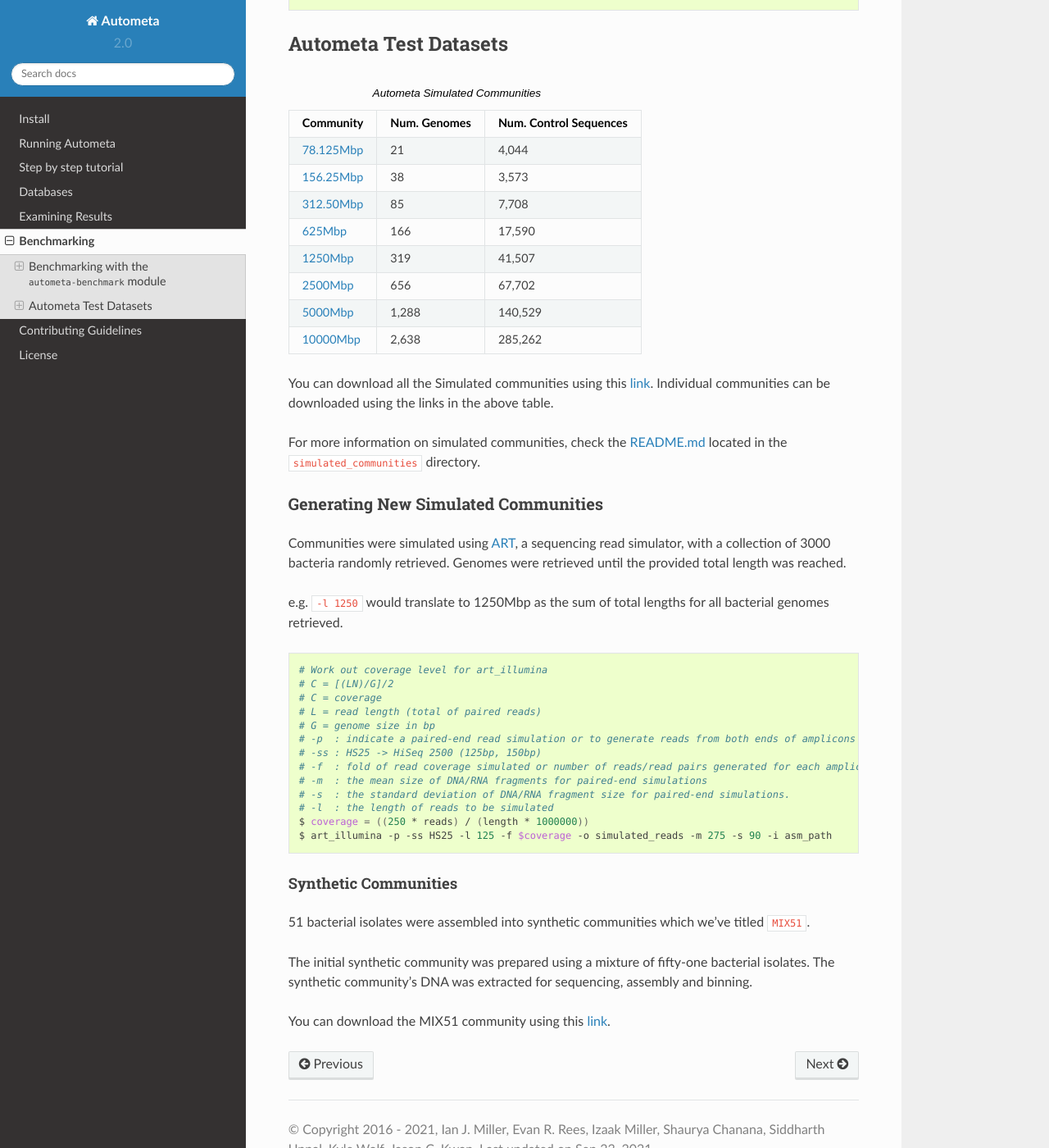
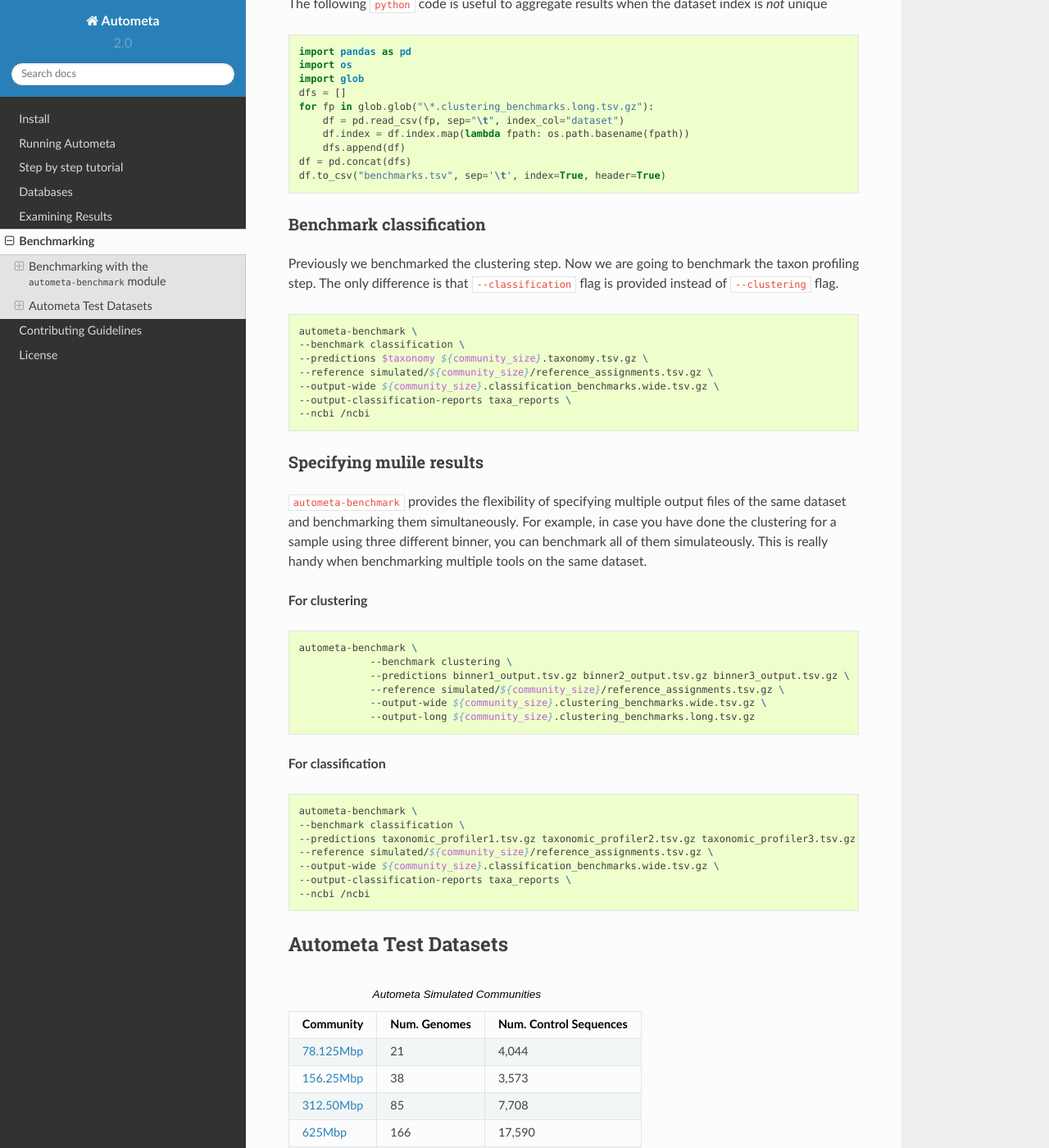
Before and after one commit to KwanLab/Autometa, a Sphinx documentation site: the page built from docs/source/benchmarking.rst, in a window 1280 px wide and 1400 px high, scrolled down 2613 px. Shown: the whole window at 82% size. Built offline with Sphinx 7.4.7 and the Read the Docs theme 2.0.0, drawn with Linux system fonts in a browser that asks for light colours; pages that are not in the unit, such as notebooks, are missing from menus; some of the changed text lies outside the part shown.

Commit message:
:memo: Added commands on how to run classification

```diff
--- a/docs/source/benchmarking.rst
+++ b/docs/source/benchmarking.rst
@@ -47,8 +47,7 @@ You can download the individual assemblies of different datasests with the help
 If you have installed ``autometa`` using ``conda`` then ``gdown`` should already be installed.
 If not, you can install it using ``conda install -c conda-forge gdown`` or ``pip install gdown``.
 
-Example for the 78Mbp simulated community
-^^^^^^^^^^^^^^^^^^^^^^^^^^^^^^^^^^^^^^^^^
+**Example for the 78Mbp simulated community**
 
 1. Navigate to the 78Mbp community dataset using the `link <https://drive.google.com/drive/u/2/folders/1McxKviIzkPyr8ovj8BG7n_IYk-QfHAgG>`_ mentioned above.
 2. Get the file ID by navigating to any of the files and right clicking, then selecting the ``get link`` option. This will have a ``copy link`` button that you should use. The link for the metagenome assembly (ie. ``metagenome.fna.gz``) should look like this : ``https://drive.google.com/file/d/15CB8rmQaHTGy7gWtZedfBJkrwr51bb2y/view?usp=sharing``
@@ -72,10 +71,13 @@ Example for the 78Mbp simulated community
 
 .. note::
 
+    To follow along with the tutorial below you'll need to download ``reference_assignments.tsv.gz``, ``binning.tsv.gz``, and ``taxonomy.tsv.gz`` files for the dataset you want to run benchmarking on.
+
+.. note::
+
     Unfortunately, at the moment ``gdown`` doesn't support downloading entire directories from Google drive.
     There is an open `Pull request <https://github.com/wkentaro/gdown/pull/90#issue-569060398>`_ on the ``gdown`` repository
     addressing this specific issue which we are keeping a close eye on and will update this documentation when it is merged.
-
 
 Benchmark clustering
 ^^^^^^^^^^^^^^^^^^^^
@@ -95,6 +97,8 @@ Here we are benchmarking the clustering step. All the simulated communities are
 
 **Aggregate results (when dataset index is unique)**
 
+The following ``python`` code is useful to aggregate results when the dataset index is unique
+
 .. code:: python
 
     import pandas as pd
@@ -106,6 +110,8 @@ Here we are benchmarking the clustering step. All the simulated communities are
     df.to_csv("benchmarks.tsv", sep='\t', index=True, header=True)
 
 **Aggregate results (when dataset index is `not` unique)**
+
+The following ``python`` code is useful to aggregate results when the dataset index is `not` unique
 
 .. code:: python
 
@@ -121,9 +127,48 @@ Here we are benchmarking the clustering step. All the simulated communities are
     df.to_csv("benchmarks.tsv", sep='\t', index=True, header=True)
 
 
+Benchmark classification
+^^^^^^^^^^^^^^^^^^^^^^^^
 
+Previously we benchmarked the clustering step. Now we are going to benchmark the taxon profiling step. The only difference is that ``--classification`` flag is provided instead of ``--clustering`` flag.
 
+.. code:: bash
 
+    autometa-benchmark \
+    --benchmark classification \
+    --predictions $taxonomy ${community_size}.taxonomy.tsv.gz \
+    --reference simulated/${community_size}/reference_assignments.tsv.gz \
+    --output-wide ${community_size}.classification_benchmarks.wide.tsv.gz \
+    --output-classification-reports taxa_reports \
+    --ncbi /ncbi
+
+Specifying mulile results
+^^^^^^^^^^^^^^^^^^^^^^^^^
+
+``autometa-benchmark`` provides the flexibility of specifying multiple output files of the same dataset and benchmarking them simultaneously. For example, in case you have done the clustering for a sample using three different binner, you can benchmark all of them simulateously. This is really handy when benchmarking multiple tools on the same dataset.
+
+**For clustering**
+
+.. code:: bash
+
+    autometa-benchmark \
+                --benchmark clustering \
+                --predictions binner1_output.tsv.gz binner2_output.tsv.gz binner3_output.tsv.gz \
+                --reference simulated/${community_size}/reference_assignments.tsv.gz \
+                --output-wide ${community_size}.clustering_benchmarks.wide.tsv.gz \
+                --output-long ${community_size}.clustering_benchmarks.long.tsv.gz
+
+**For classification**
+
+.. code:: bash
+
+    autometa-benchmark \
+    --benchmark classification \
+    --predictions taxonomic_profiler1.tsv.gz taxonomic_profiler2.tsv.gz taxonomic_profiler3.tsv.gz  \
+    --reference simulated/${community_size}/reference_assignments.tsv.gz \
+    --output-wide ${community_size}.classification_benchmarks.wide.tsv.gz \
+    --output-classification-reports taxa_reports \
+    --ncbi /ncbi
 
 Autometa Test Datasets
 ======================
```
